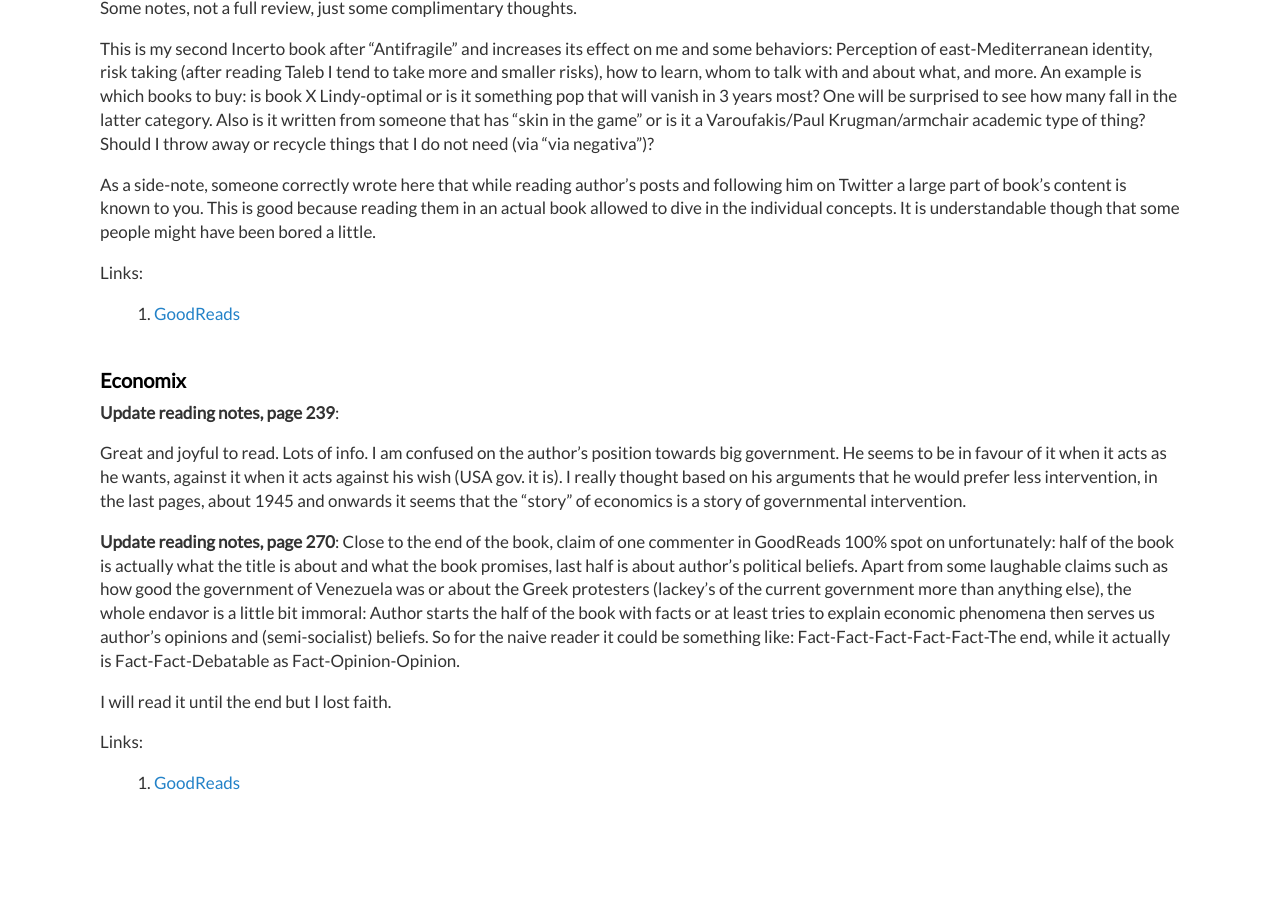
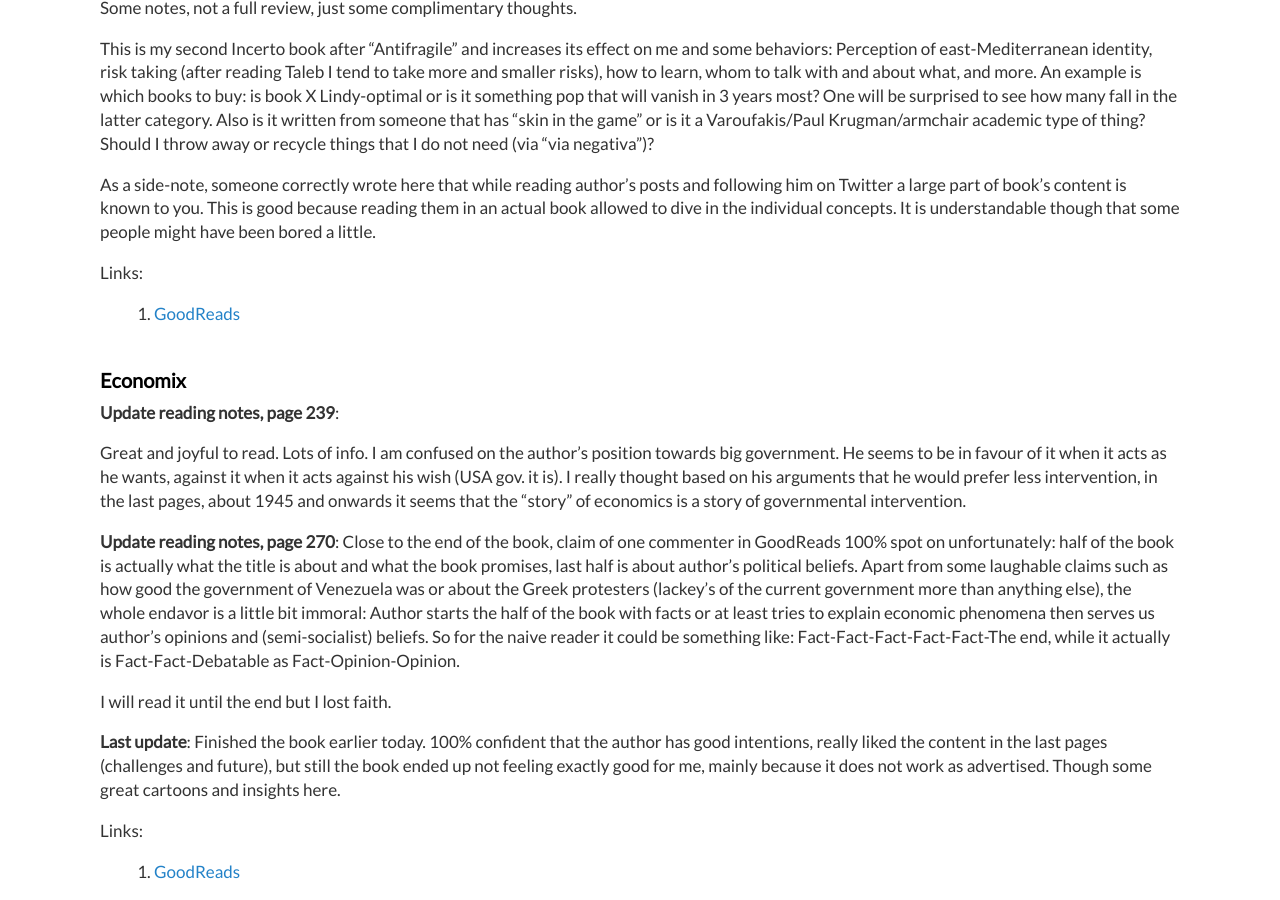
Before and after one commit to dimitrismistriotis/dimitrismistriotis.github.io, a Jekyll site: the page built from _posts/2018-01-21-books_of_2018.md, in a window 1280 px wide and 900 px high, scrolled down 2340 px. Built offline with Jekyll 4.4.1, drawn with Linux system fonts in a browser that asks for light colours; before the commit the page ends 3152 px from its top, so only the background shows below that.

Commit message:
Economix: Final comment

```diff
--- a/_posts/2018-01-21-books_of_2018.md
+++ b/_posts/2018-01-21-books_of_2018.md
@@ -177,6 +177,12 @@ actually is Fact-Fact-Debatable as Fact-Opinion-Opinion.
 
 I will read it until the end but I lost faith.
 
+**Last update**:
+Finished the book earlier today. 100% confident that the author has good
+intentions, really liked the content in the last pages (challenges and future),
+but still the book ended up not feeling exactly good for me, mainly because
+it does not work as advertised. Though some great cartoons and insights here.
+
 Links:
 
 1. [GoodReads](https://www.goodreads.com/book/show/13591145-economix)
```
